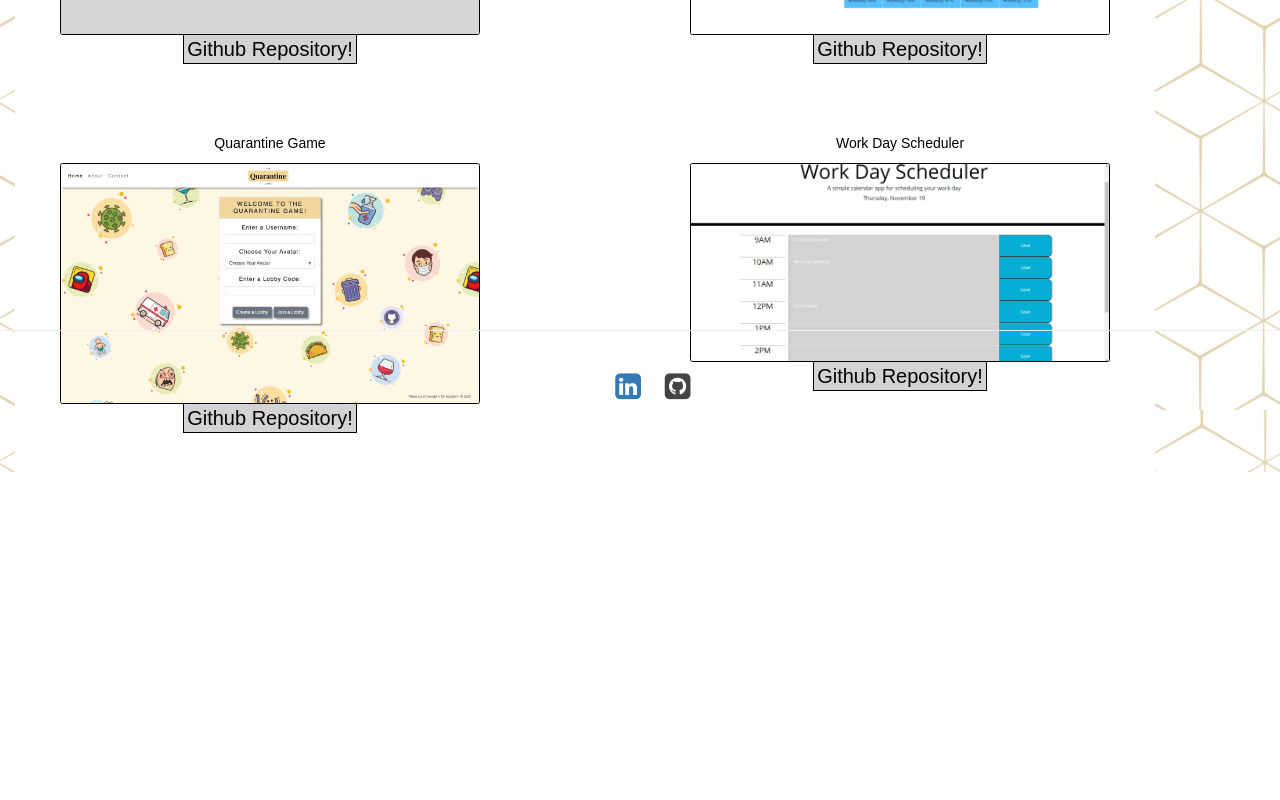
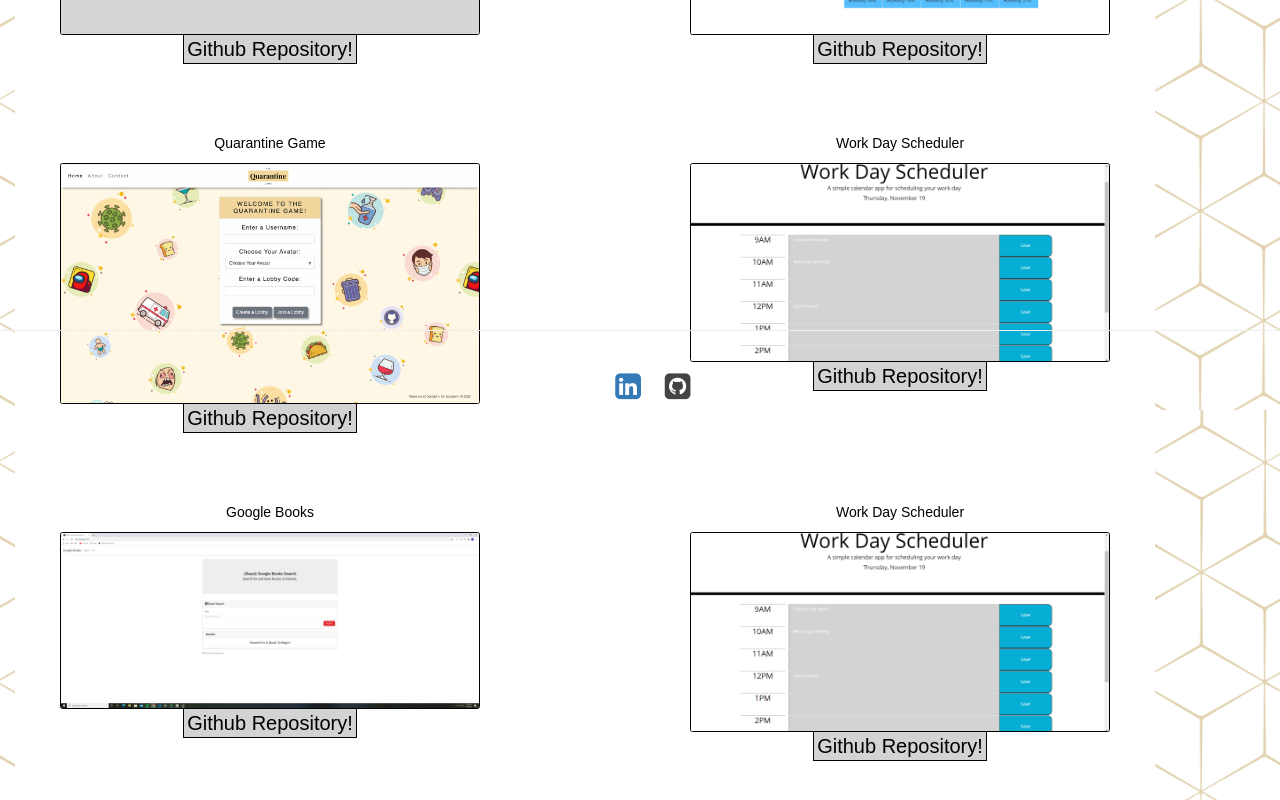
Before and after one commit to titorivera0707/React-Portfolio, a React (Create React App) app: page /portfolio in a window 1280 px wide. Shown: the part 390-1190 px from the top of the page. Before the commit the page ends 862 px from the top, so only its background shows below. Built offline with nearby package versions, Linux system fonts and the light colour scheme.

Commit message:
Update on portfolio page

```diff
--- a/src/pages/Portfolio.js
+++ b/src/pages/Portfolio.js
@@ -4,6 +4,7 @@ import First from "../components/images/calendar.png"
 import Second from "../components/images/weather.png"
 import Third from "../components/images/Quarantine.png"
 import Fourth from "../components/images/scheduler.png"
+import Fifth from "../components/images/Googlebook.png"
 
 function Portfolio() {
     return(
@@ -39,6 +40,21 @@ function Portfolio() {
                 </div>
             </div>
 
+            <div id="portfolio">
+                <div class="col-md-5" id="margin">
+                <p>Google Books</p>
+                <a class="brdclr" target="_blank" href="https://infinite-citadel-85782.herokuapp.com/"><img class="rounded float-left img-fluid" src={Fifth} alt="Google Book"/></a>
+                <a class="github" target="_blank" href="https://github.com/titorivera0707/GoogleBook">Github Repository!</a>
+                </div>
+                <div class="col-md-2"></div>
+                <div class="col-md-5" id="margin">
+                <p>Work Day Scheduler</p>
+                <a class="brdclr" target="_blank" href="https://titorivera0707.github.io/Work-Day-Scheduler/"><img class="rounded float-left img-fluid" src={Fourth} alt="Workday Scheduler"/></a>
+                <a class="github" target="_blank" href="https://github.com/titorivera0707/Work-Day-Scheduler">Github Repository!</a>
+                </div>
+            </div>
+
+
         </div>
     </div>
     )
```
Also changed, not shown: src/components/images/Googlebook.png (added).
